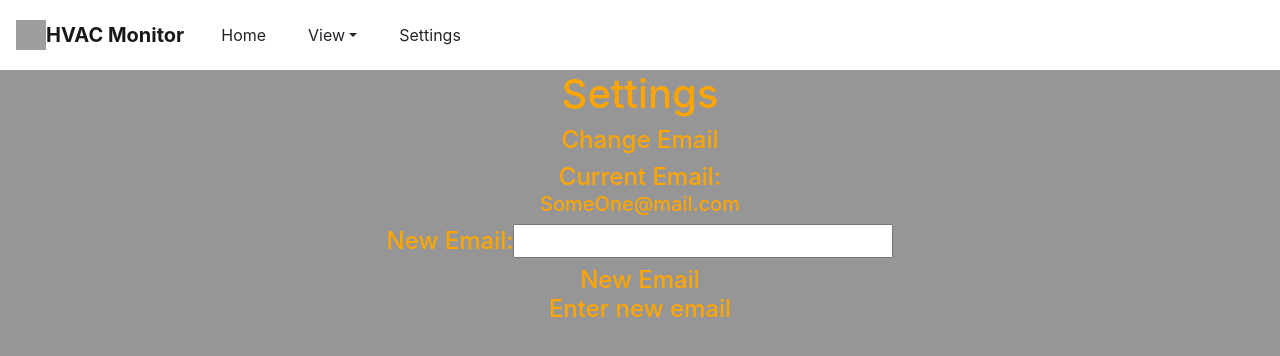
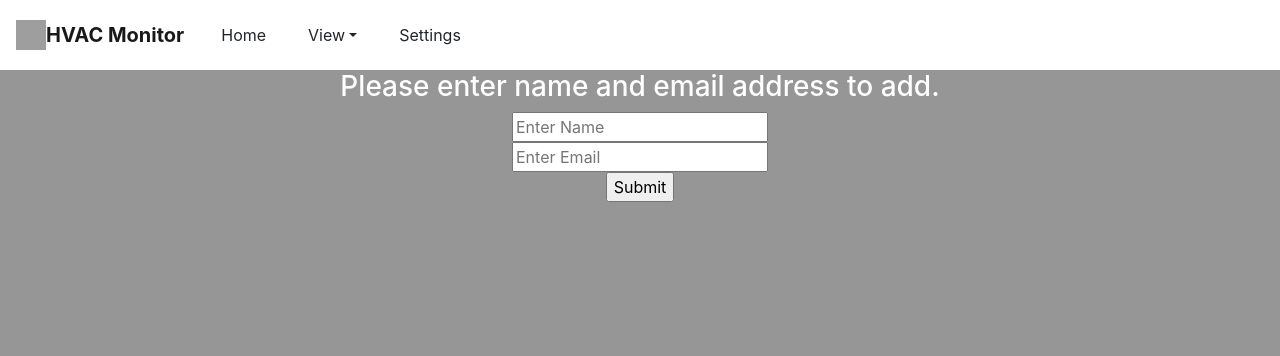
Before and after one commit to mattfredericksen/CSCE-3444-Group, a React (Create React App) app in the folder GUI/: page /Settings in a window 1280 px wide. Shown: the top 356 px of the page. Built offline with nearby package versions, Linux system fonts and the light colour scheme; grey boxes are pictures that could not be loaded.

Commit message:
I made a simple input for user to enter name and email with a text box opening alerting them of what they submitted.

```diff
--- a/GUI/src/components/Settings.jsx
+++ b/GUI/src/components/Settings.jsx
@@ -1,51 +1,43 @@
 import React, { Component } from "react";
 
-    const divStyle = {
-        color: 'orange',
-        textAlign: "center",
-    };
+const divStyle = {
+    color: '#ffffff',
+    textAlign: "center",
+};
 
-class Settings extends Component{
+class Settings extends React.Component {
     constructor(props) {
         super(props);
-        this.state = { emailName: 'Enter new email'};
+        this.state = {
+            fname: "",
+            email: ""
+        }
+        this.handleChange = this.handleChange.bind(this);
     }
-    myChangeHandler = (event) => {
-        this.setState({emailName: event.target.value});
+    mySubmitHandler = (event) => {
+        event.preventDefault();
+        alert("You are submitting "+ this.state.fname + " with email " + this.state.email);
     }
-    state = { isOpen: false };
+    handleChange(event) {
+        this.setState({
+            [event.target.name]: event.target.value
+        })
+    }
+
 
     render() {
-        return(
-            <form>
-                <h1 style={divStyle}>
-                    Settings
-                </h1>
-                <h4 style={divStyle}>
-                    Change Email
-                </h4>
-                <h4 style={divStyle}>
-                    Current Email:
-                    <h5 style={divStyle}>
-                        SomeOne@mail.com
-                    </h5>
-                </h4>
-                <h4 style={divStyle}>
-                    New Email:
-                    <input
-                        type="text"
-                        onChange={this.myChangeHandler}
-                    />
-                </h4>
-                <h4 style={divStyle}>
-                    New Email
-                    <h4 style={divStyle}>
-                        {this.state.emailName}
-                    </h4>
-                </h4>
+        return (
+            <form style={divStyle} onSubmit={this.mySubmitHandler}>
+                <h3 style={divStyle}>
+                    Please enter name and email address to add.
+                </h3>
+                <input type="text" name="fname" placeholder="Enter Name" onChange={this.handleChange}/>
+                <br />
+                <input type="text" name="email" placeholder="Enter Email" onChange={this.handleChange}/>
+                <br />
+                <input type="submit" value="Submit"/>
             </form>
         );
     }
 }
-
 export default Settings
```
